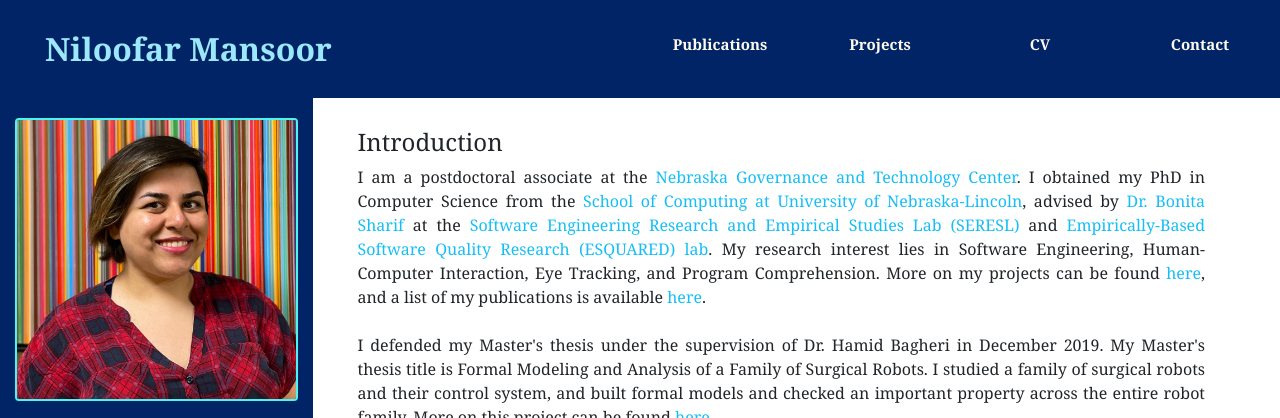
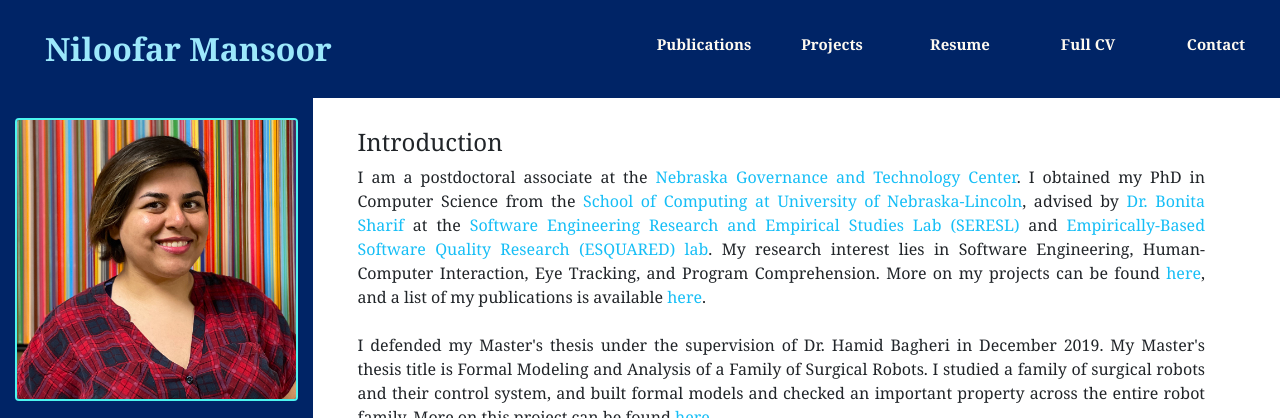
Before and after one commit to niloofarmansoor/niloofarmansoor.github.io, a plain HTML site: page index.html in a window 1280 px wide. Shown: the top 418 px of the page. Drawn offline with nearby package versions, Linux system fonts and the light colour scheme.

Commit message:
add short cv

```diff
--- a/index.html
+++ b/index.html
@@ -32,7 +32,8 @@
 					<div class="row">
 					<div class="col-sm"><a href="publications.html">Publications</a></div>
 					<div class="col-sm"><a href="projects.html">Projects</a></div>
-					<div class="col-sm"><a href="./cv.pdf">CV</a></div>
+					<div class="col-sm"><a href="./Niloofar_Mansoor_Resume.pdf">Resume</a></div>
+					<div class="col-sm"><a href="./cv.pdf">Full CV</a></div>
 					<div class="col-sm"><a href="mailto:niloofar@huskers.unl.edu">Contact</a></div>
 
 					</div>
```
Also changed, not shown: 1 other file.
